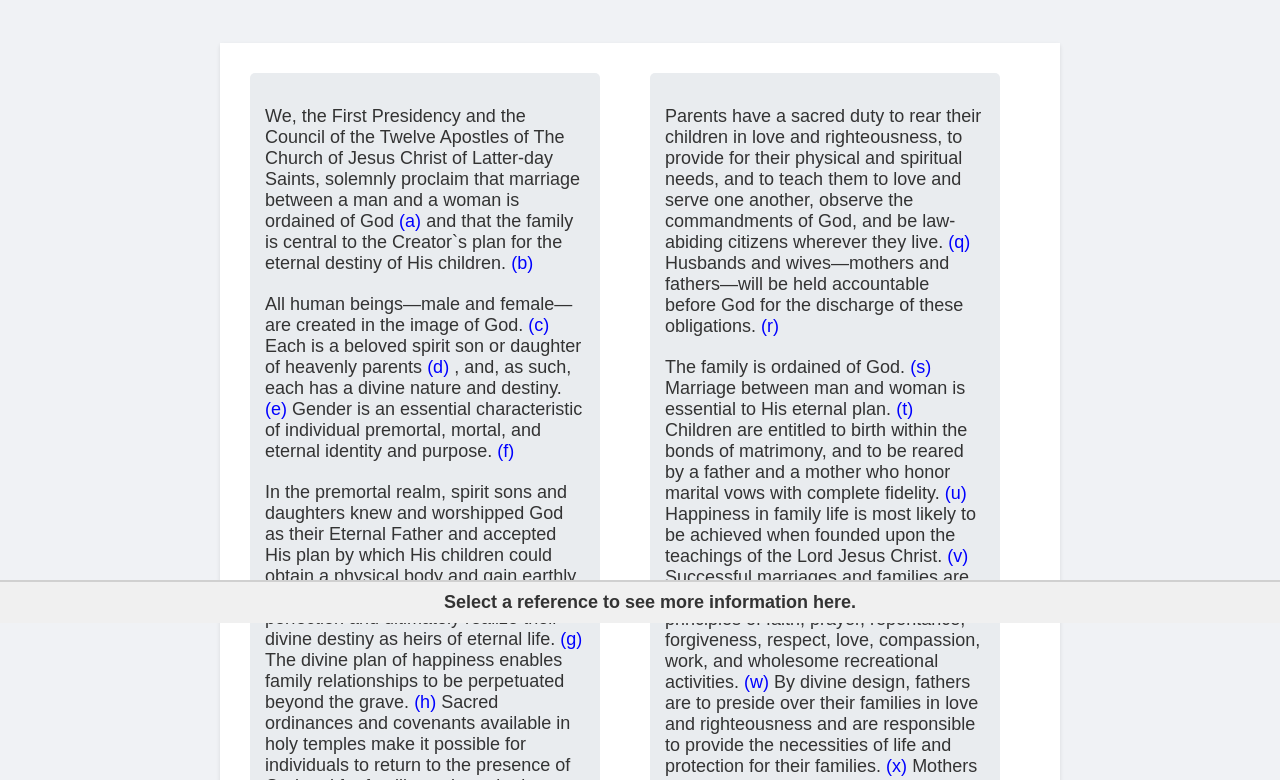
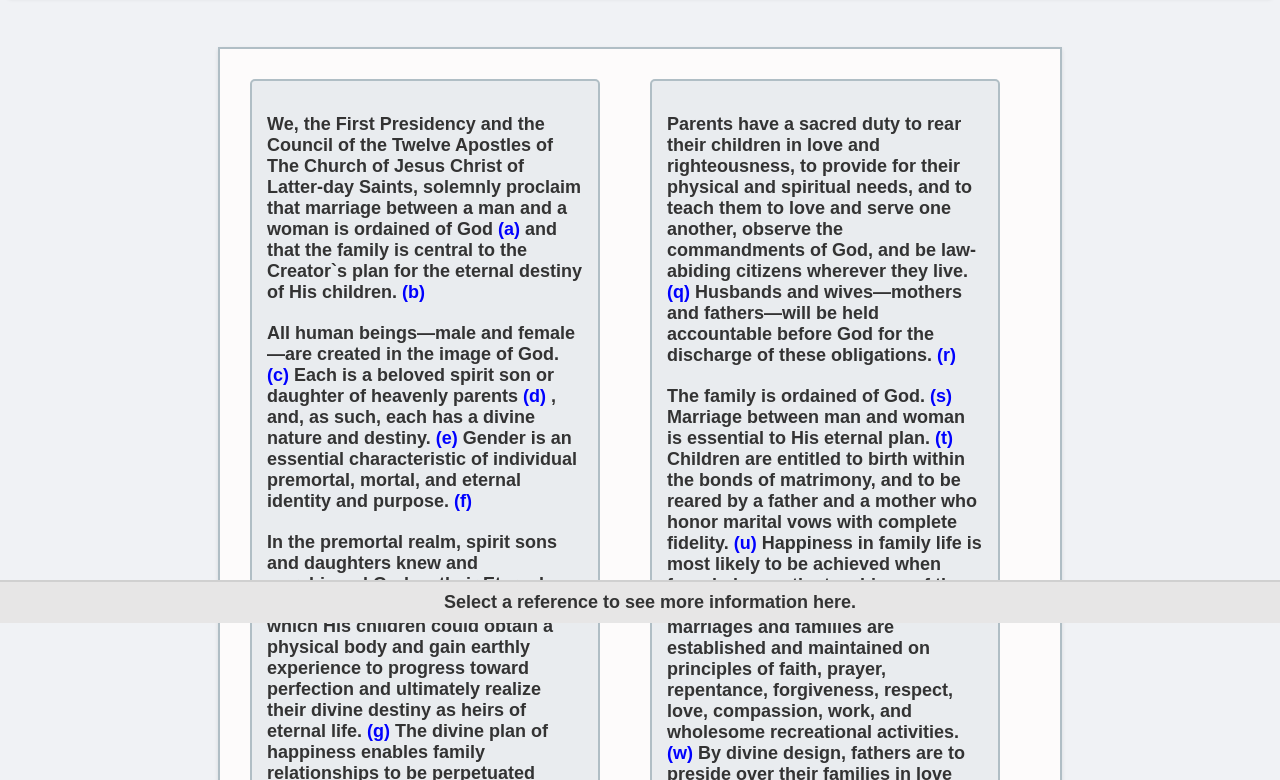
Before and after one commit to connor-mcbride/connor-mcbride.github.io, a plain HTML site: page index.html in a window 1280 px wide. Shown: the part 177-957 px from the top of the page. Drawn offline with Linux system fonts and the light colour scheme.

Commit message:
Added extra borders

```diff
--- a/styles.css
+++ b/styles.css
@@ -15,18 +15,21 @@ body {
     margin-bottom: 30px;
     font-weight: bold;
     box-shadow: 0 2px 4px rgba(0,0,0,0.1);
+    border: 2px solid #87bff7;
 }
 
 .container {
     display: flex;
     justify-content: space-between;
     padding: 20px;
-    background-color: #ffffff;
+    background-color: #fdfbfb;
     box-shadow: 0 2px 4px rgba(0,0,0,0.1);
     margin: 0 auto;
     width: 800px;
+    margin-top: 15px;
     max-width: 1200px;
     margin: 50px auto;
+    border: 2px solid #b0bec5;
 }
 
 .text-column {
@@ -34,8 +37,11 @@ body {
     padding: 15px;
     margin: 10px;
     border-radius: 5px;
+    border-color: #b92f2f;
     width: 45%;
     margin-right: 5%;
+    border: 2px solid #b0bec5;
+    font-weight: bold;
 }
 
 .text-column p {
@@ -62,7 +68,7 @@ body {
     bottom: 0;
     left: 0;
     width: 100%;
-    background-color: #f0f0f0;
+    background-color: #e7e6e6;
     padding: 10px;
     text-align: center;
     font-size: 18px;
```
